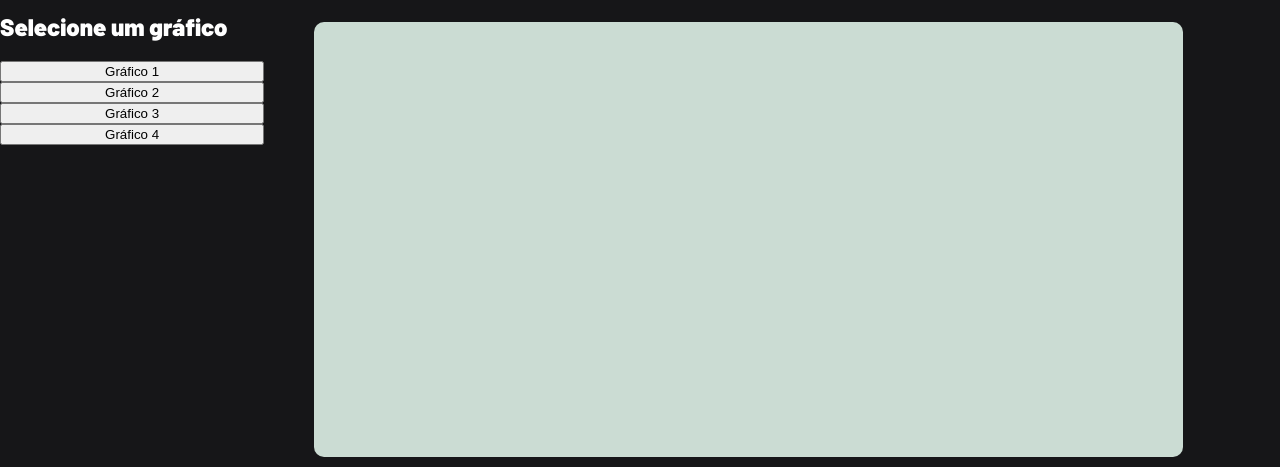
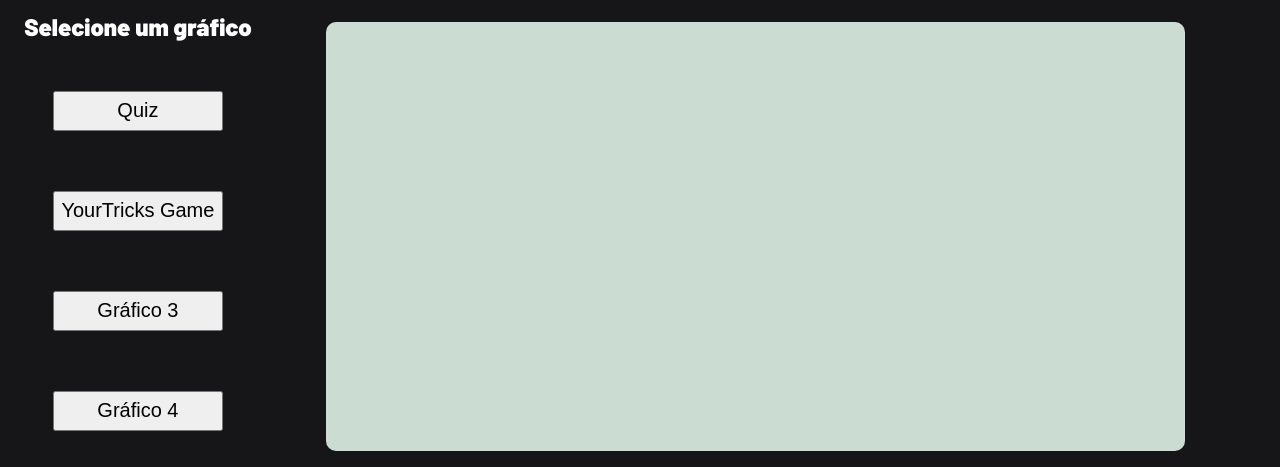
Before and after one commit to raulreis123/yourTricks, a website: page public/dashboard/dashboard.html in a window 1280 px wide. Shown: the part 78-545 px from the top of the page. Drawn offline with nearby package versions, Linux system fonts and the light colour scheme; no server answers.

Commit message:
Atualização de menu lateral

```diff
--- a/public/css/dashboards.css
+++ b/public/css/dashboards.css
@@ -122,7 +122,7 @@ body {
   position: absolute;
   top: 70px;
   width: 100%;
-  height: 100%;
+  height: 89%;
   display: flex;
 }
 
@@ -133,10 +133,21 @@ body {
 }
 
 .menuGrafico{
-  width: 350px;
+  width: 370px;
   display: flex;
   flex-direction: column;
   column-gap: 50px;
+  /* text-align: center; */
+  align-items: center;
+}
+
+/* Atualização de desing para o menu de navegação */
+
+.menuGrafico button{
+  width: 170px;
+  height: 40px;
+  margin-bottom: 60px;
+  font-size: 20px;
 }
 
 .menuGrafico h2{
--- a/public/dashboard/dashboard.html
+++ b/public/dashboard/dashboard.html
@@ -83,8 +83,8 @@
                 <!-- Menu lateral para navegação entre os gráficos 24/06/2024 -->
                 <div class="menuGrafico">
                     <h2>Selecione um gráfico</h2>
-                    <button>Gráfico 1</button>
-                    <button>Gráfico 2</button>
+                    <button style="margin-top: 30px;">Quiz</button>
+                    <button>YourTricks Game</button>
                     <button>Gráfico 3</button>
                     <button>Gráfico 4</button>
                 </div>
```
